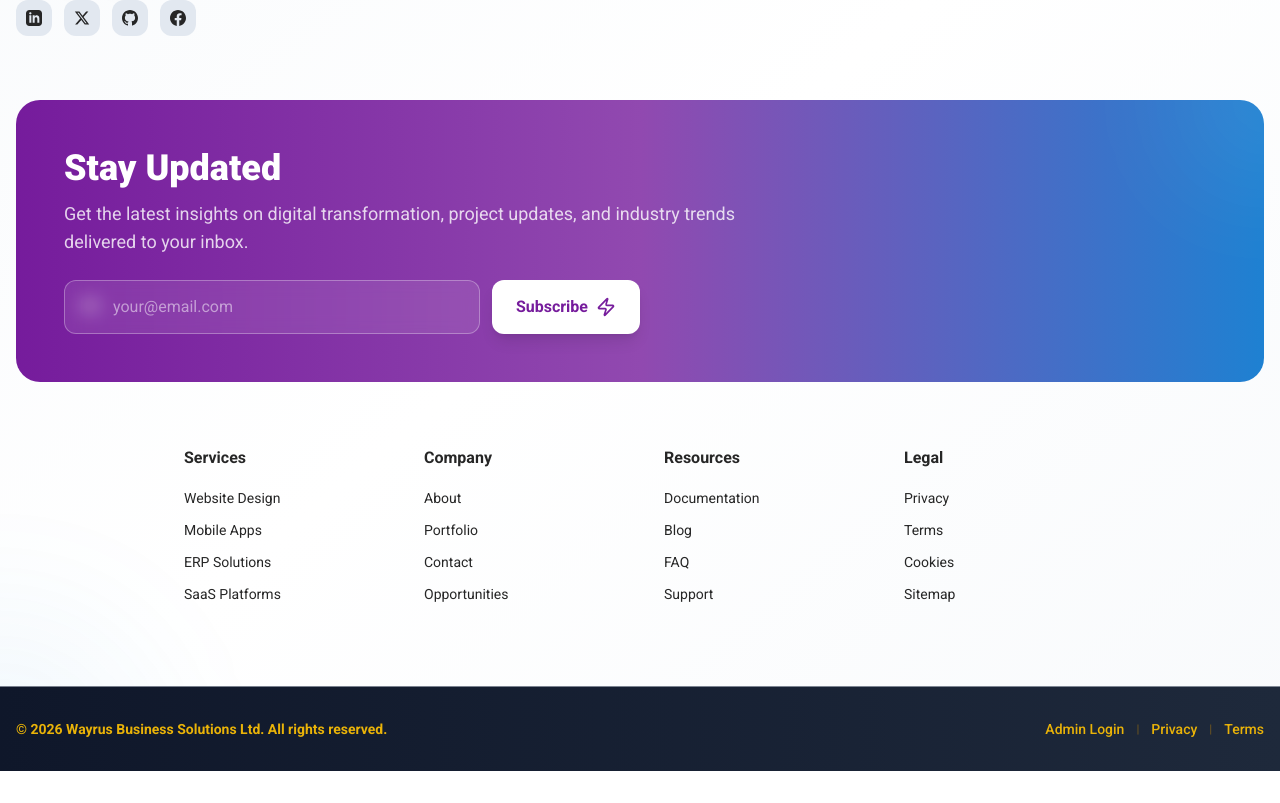
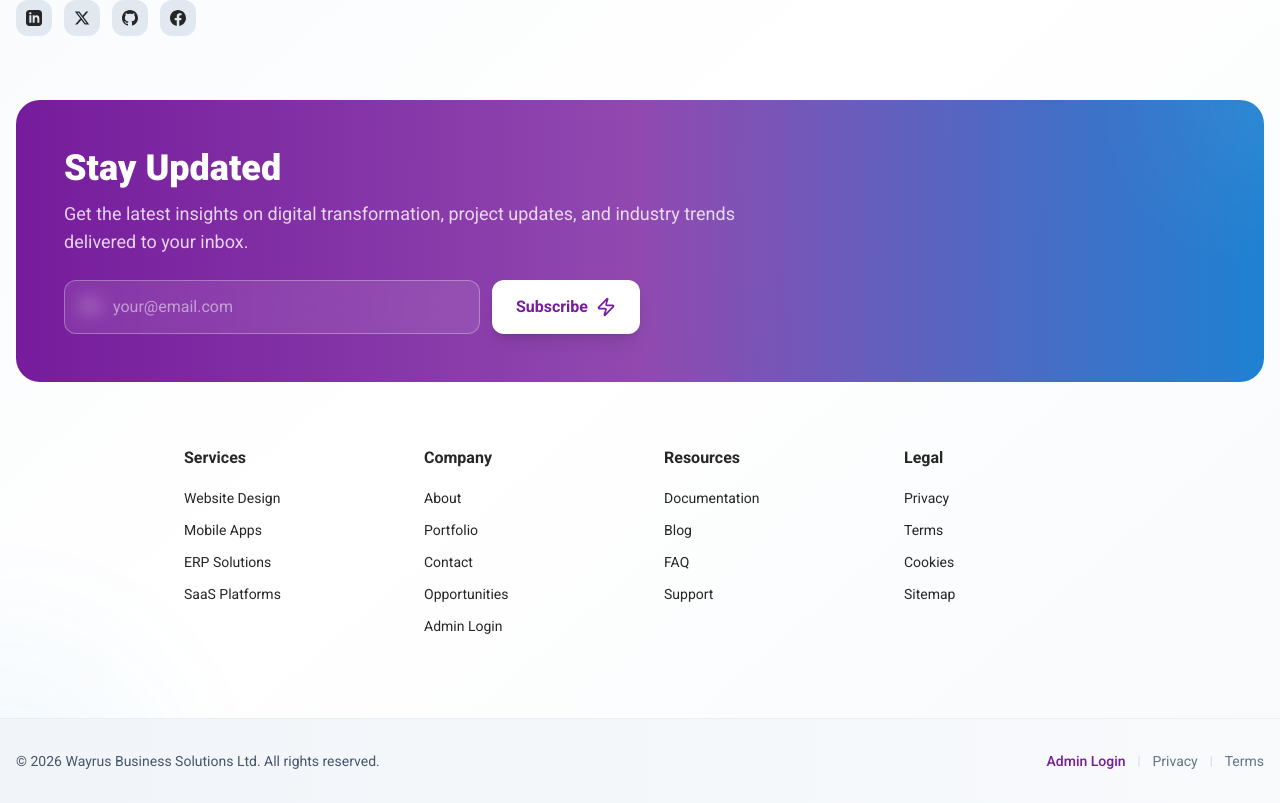
Before and after one commit to swairua/wayrus-webs, a React (Vite) app: page / in a window 1280 px wide. Shown: the part 3397-4200 px from the top of the page. Before the commit the page ends 4168 px from the top, so only its background shows below. Built offline with nearby package versions, Linux system fonts and the light colour scheme.

Commit message:
Fix footer visibility: add admin login to Company links, brighten bottom bar

```diff
--- a/client/components/layout/Footer.tsx
+++ b/client/components/layout/Footer.tsx
@@ -1,7 +1,7 @@
 import { FormEvent, useState, useEffect } from "react";
 import { Link, useLocation } from "react-router-dom";
 import { motion } from "framer-motion";
-import { Mail, Phone, MapPin, Zap, CheckCircle, Globe, ExternalLink } from "lucide-react";
+import { Mail, Phone, MapPin, Zap, CheckCircle, ExternalLink } from "lucide-react";
 import { apiClient } from "@/lib/api-client";
 
 const fadeUp = {
@@ -318,6 +318,7 @@ export default function Footer() {
                 { name: "Portfolio", link: "/portfolio" },
                 { name: "Contact", link: "/contact" },
                 { name: "Opportunities", link: "/opportunities" },
+                { name: isAdmin ? "Admin Panel" : "Admin Login", link: isAdmin ? "/admin/users" : "/admin/login" },
               ].map((item) => (
                 <li key={item.name}>
                   <Link
@@ -376,7 +377,7 @@ export default function Footer() {
       </div>
 
       {/* Bottom Bar */}
-      <div className="border-t border-slate-200/50 dark:border-slate-700/50 relative z-10 bg-gradient-to-r from-slate-900 to-slate-800 dark:from-slate-950 dark:to-slate-900">
+      <div className="border-t border-slate-200/50 dark:border-slate-700/50 relative z-10 bg-gradient-to-r from-slate-100 to-slate-50 dark:from-slate-800 dark:to-slate-900">
         <motion.div
           initial="hidden"
           whileInView="show"
@@ -386,7 +387,7 @@ export default function Footer() {
         >
           <motion.p
             variants={fadeUp}
-            className="text-xs sm:text-sm text-yellow-500 dark:text-yellow-400 text-center sm:text-left font-semibold"
+            className="text-xs sm:text-sm text-slate-600 dark:text-slate-400 text-center sm:text-left"
           >
             © {new Date().getFullYear()} Wayrus Business Solutions Ltd. All
             rights reserved.
@@ -395,7 +396,7 @@ export default function Footer() {
             {isAdmin ? (
               <Link
                 to="/admin/users"
-                className="text-xs sm:text-sm text-yellow-500 dark:text-yellow-400 hover:text-yellow-300 transition-colors font-medium hover:underline flex items-center gap-1"
+                className="text-xs sm:text-sm text-primary hover:text-primary/80 transition-colors font-medium hover:underline flex items-center gap-1"
               >
                 <ExternalLink className="w-3 h-3" />
                 Admin Panel
@@ -403,22 +404,22 @@ export default function Footer() {
             ) : (
               <Link
                 to="/admin/login"
-                className="text-xs sm:text-sm text-yellow-500 dark:text-yellow-400 hover:text-yellow-300 transition-colors font-medium hover:underline"
+                className="text-xs sm:text-sm text-primary hover:text-primary/80 transition-colors font-medium hover:underline"
               >
                 Admin Login
               </Link>
             )}
-            <span className="text-xs text-yellow-600/50 dark:text-yellow-500/50">|</span>
+            <span className="text-xs text-slate-300 dark:text-slate-600">|</span>
             <Link
               to="/privacy"
-              className="text-xs sm:text-sm text-yellow-500 dark:text-yellow-400 hover:text-yellow-300 transition-colors font-medium hover:underline"
+              className="text-xs sm:text-sm text-slate-500 hover:text-primary dark:text-slate-400 dark:hover:text-primary transition-colors"
             >
               Privacy
             </Link>
-            <span className="text-xs text-yellow-600/50 dark:text-yellow-500/50">|</span>
+            <span className="text-xs text-slate-300 dark:text-slate-600">|</span>
             <Link
               to="/terms"
-              className="text-xs sm:text-sm text-yellow-500 dark:text-yellow-400 hover:text-yellow-300 transition-colors font-medium hover:underline"
+              className="text-xs sm:text-sm text-slate-500 hover:text-primary dark:text-slate-400 dark:hover:text-primary transition-colors"
             >
               Terms
             </Link>
```
Also changed, not shown: vite-output.txt (added).
